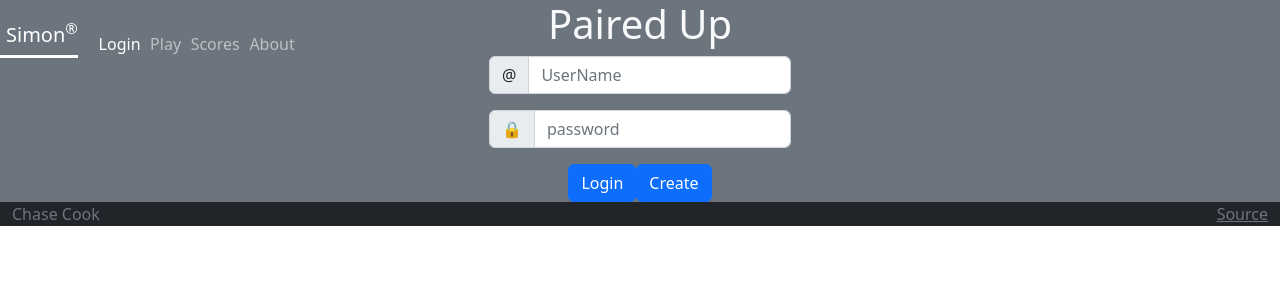
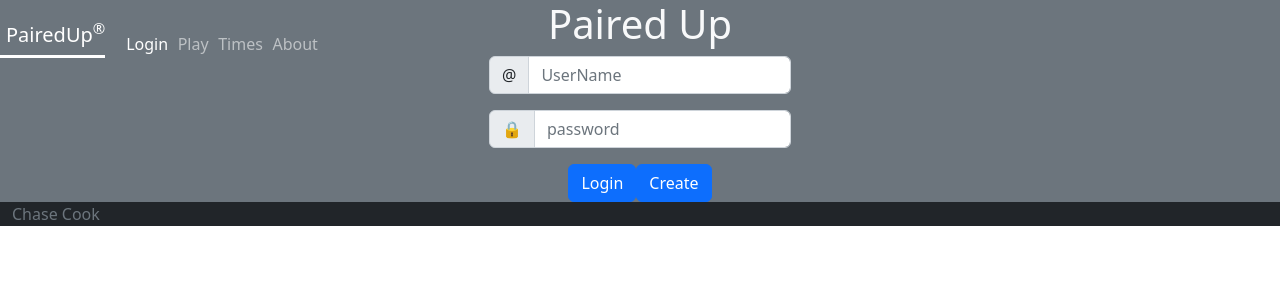
Before and after one commit to chasetheterrible/CS260-startup, a React (Vite) app: page / in a window 1280 px wide. Shown: the top 300 px of the page. Built offline with nearby package versions, Linux system fonts and the light colour scheme; no server answers.

Commit message:
more spelling

```diff
--- a/src/app.css
+++ b/src/app.css
@@ -17,7 +17,7 @@ main {
 }
 
 footer {
-    flex: 0 30px
+  flex: 0 30px;
 }
 
 menu {
--- a/src/app.jsx
+++ b/src/app.jsx
@@ -23,7 +23,7 @@ function App() {
         <header className="container-fluid">
           <nav className="navbar fixed-top navbar-dark">
             <div className="navbar-brand">
-              Simon<sup>&reg;</sup>
+              PairedUp<sup>&reg;</sup>
             </div>
             <menu className="navbar-nav">
               <li className="nav-item">
@@ -38,8 +38,8 @@ function App() {
               </li>
 
               <li className="nav-item">
-                <NavLink className="nav-link" to="scores">
-                  Scores
+                <NavLink className="nav-link" to="times">
+                  Times
                 </NavLink>
               </li>
 
@@ -68,7 +68,7 @@ function App() {
             exact
           />
           <Route path="/play" element={<Play userName={userName} />} />
-          <Route path="/scores" element={<Times />} />
+          <Route path="/times" element={<Times />} />
           <Route path="/about" element={<About />} />
           <Route path="*" element={<NotFound />} />
         </Routes>
@@ -79,9 +79,7 @@ function App() {
             <a
               className="text-reset"
               href="https://github.com/chasetheterrible/CS260-startup/tree/main"
-            >
-              Source
-            </a>
+            ></a>
           </div>
         </footer>
       </div>
```
Lines whose indentation alone changed are shown as unchanged.
